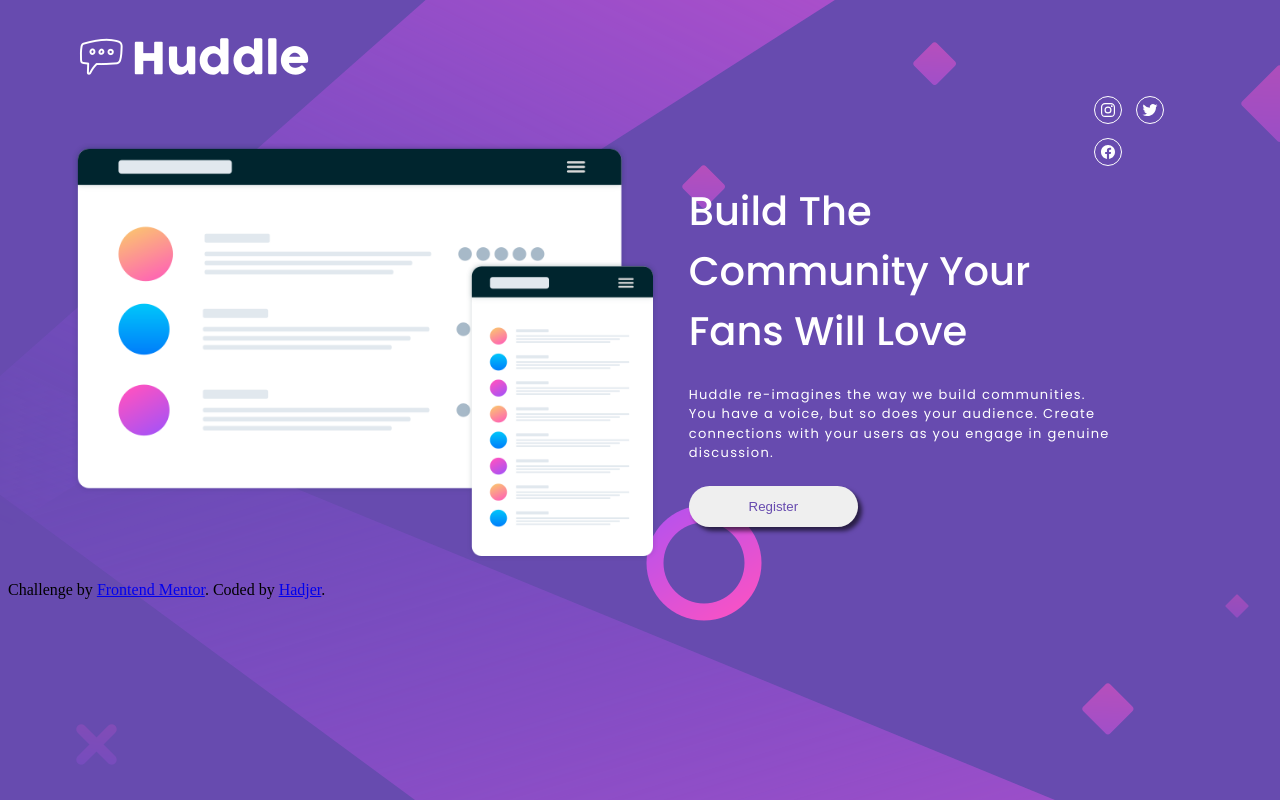
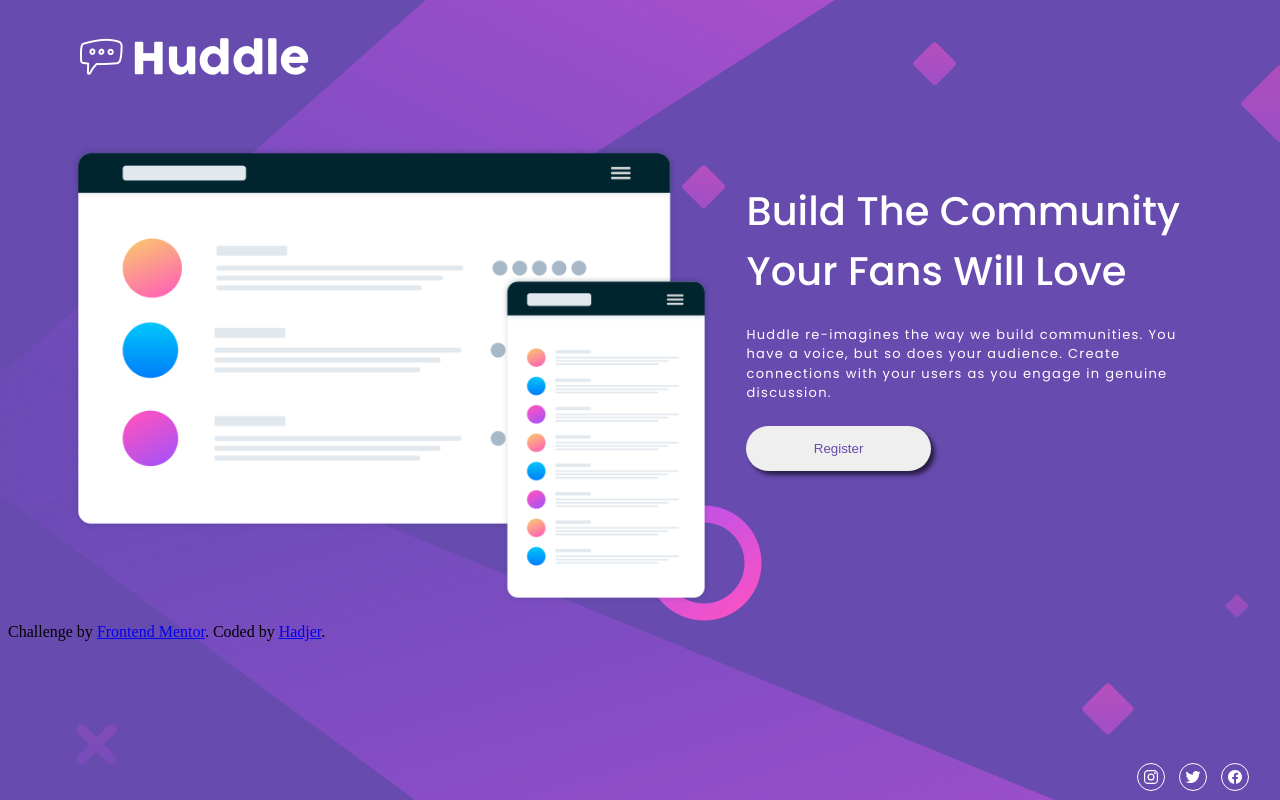
Before and after one commit to HadjerKhelil00/huddle-landing-page, a plain HTML site: page index.html in a window 1280 px wide. Drawn offline with nearby package versions, Linux system fonts and the light colour scheme.

Commit message:
error correction

```diff
--- a/style.css
+++ b/style.css
@@ -61,8 +61,8 @@ body{
     cursor: pointer;
 }
 .logos{
-    position: relative;
-    bottom: 0;
+    position: absolute;
+    bottom:0%;
     right: 2%;
 }
 
@@ -123,6 +123,7 @@ body{
         margin-bottom: 50px;
     }
     .logos{
+        position: relative;
      margin:auto;
 
     }
```
